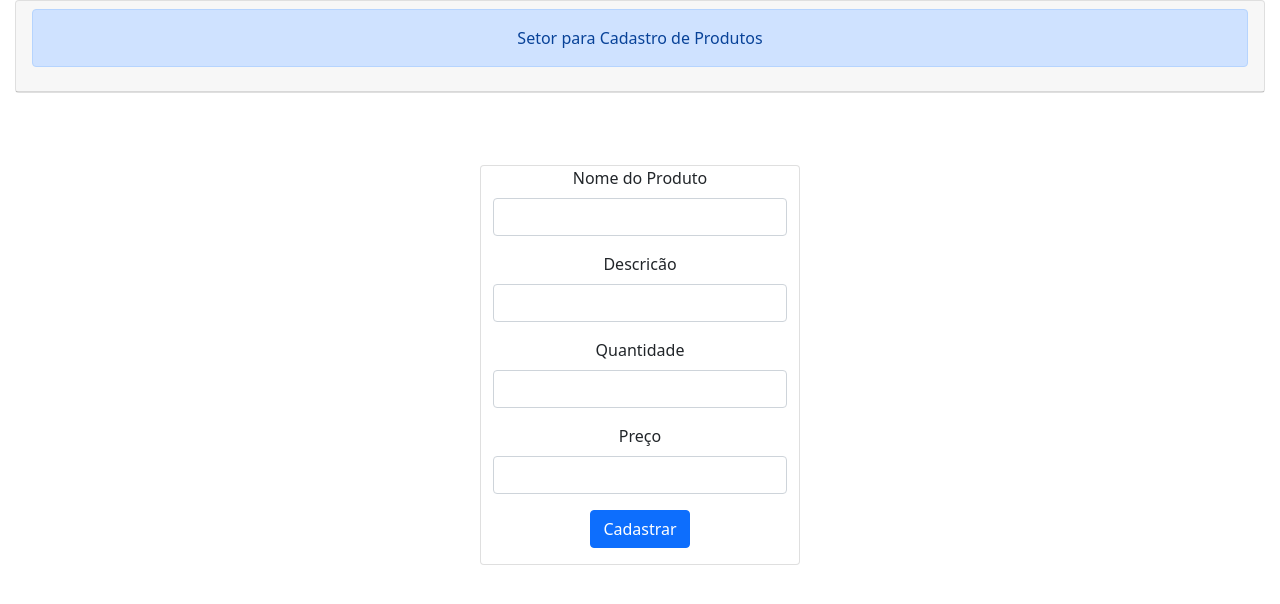
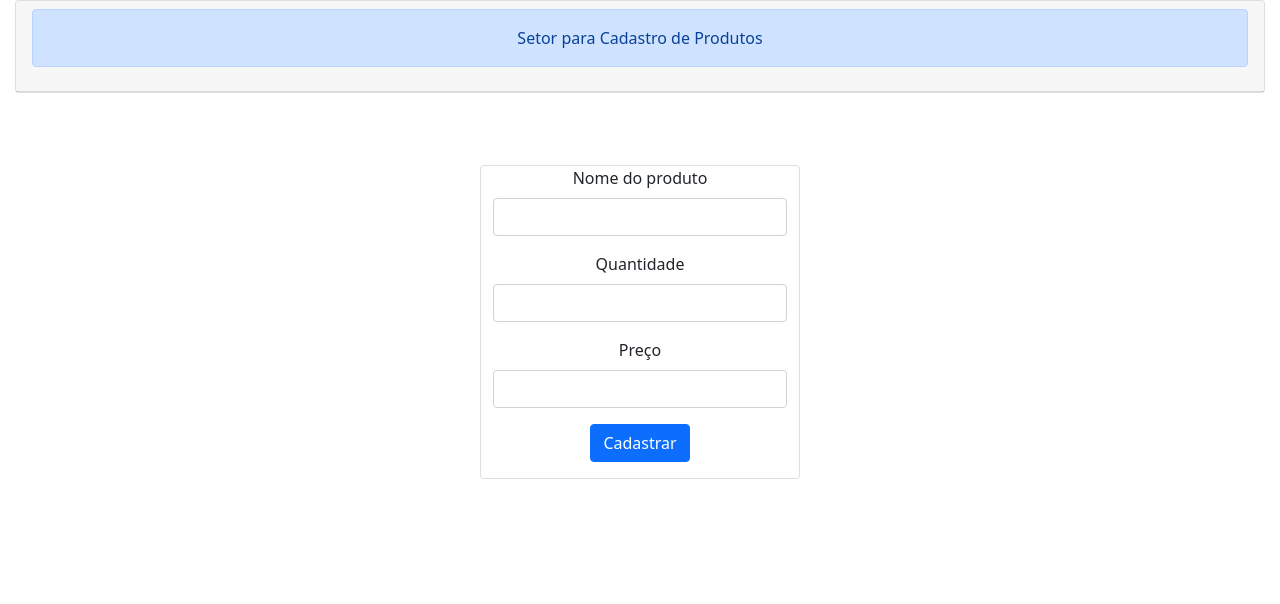
Before and after one commit to KauannGuimaraes/projeto-integrado-2-semestre, a PHP site: page /view/produto/add-produto.php in a window 1280 px wide. Shown: the part 104-708 px from the top of the page. Run offline with PHP 8.4, Linux system fonts and the light colour scheme; the visitor is signed in with stand-in values (Sample User, id 1).

Commit message:
alteração de nomes

```diff
--- a/view/estoque.php
+++ b/view/estoque.php
@@ -28,7 +28,7 @@
         <thead>
           <tr>
             <th scope="col">Id</th>
-            <th scope="col">Descrição Produto:</th>
+            <th scope="col">Nome do produto:</th>
             <th scope="col">Quantidade:</th>
             <th scope="col">Preço:</th>
           </tr>
--- a/view/produto/add-produto.php
+++ b/view/produto/add-produto.php
@@ -23,11 +23,7 @@
             <div class="card" style="width: 20rem;">
             <form class="container-sm" action="../add-product-instance.php" method="POST">
                 <div class="mb-3">
-                    <label for="producttype" class="form-label">Nome do Produto</label>
-                    <input type="text" class="form-control" name="name">
-                </div>
-                <div class="mb-3">
-                    <label for="exampleInputPassword1" class="form-label">Descricão</label>
+                    <label for="exampleInputPassword1" class="form-label">Nome do produto</label>
                     <input type="text" class="form-control" name="descricao">
                 </div>
                 <div class="mb-3">
```
